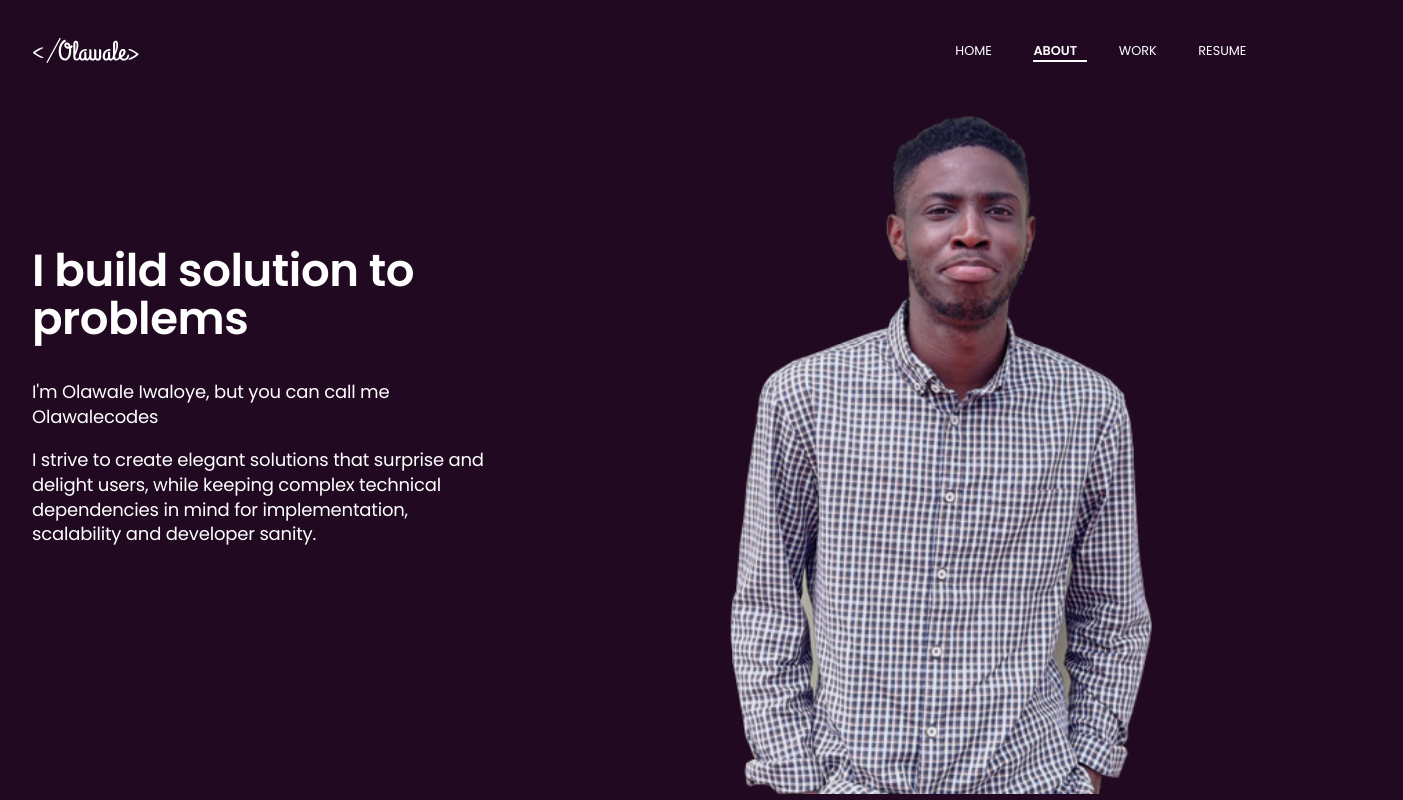
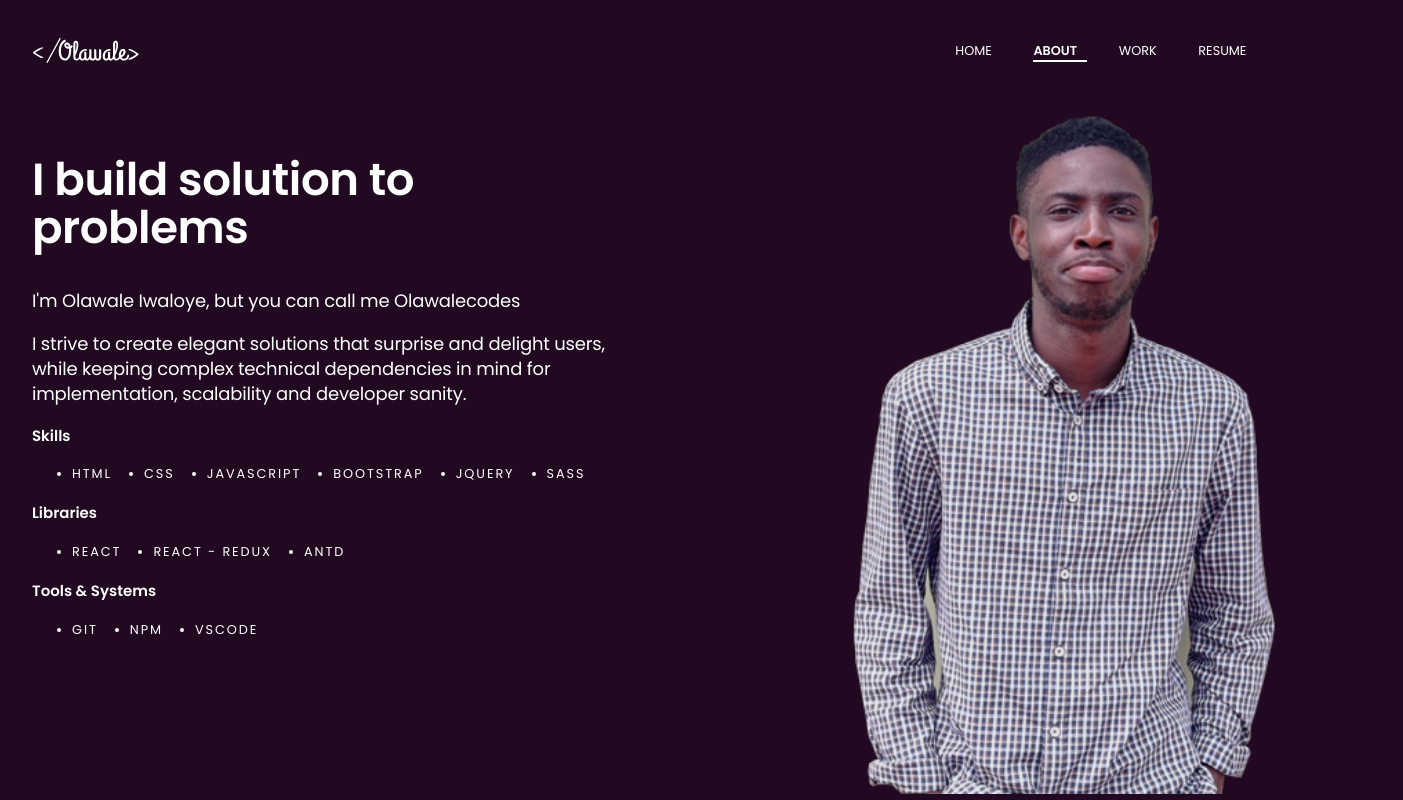
Before and after one commit to iwa-temmy/olawalecodes, a React (Create React App) app: page /about in a window 1280 px wide. Shown: the whole page, 1403 px wide, since content can reach past the window. Built offline with nearby package versions, Linux system fonts and the light colour scheme.

Commit message:
about page in progress

```diff
--- a/src/assets/css/style.css
+++ b/src/assets/css/style.css
@@ -30,6 +30,10 @@ a {
 
 .text-center {
   text-align: center;
+}
+
+.flex {
+  display: flex;
 }
 
 .navbar {
@@ -74,6 +78,11 @@ a {
   font-size: 18px;
   letter-spacing: -0.01em;
   line-height: 1.38105;
+}
+.home .hero main .stack .item {
+  margin: 0.25rem 2rem 0.25rem 0;
+  text-transform: uppercase;
+  letter-spacing: 0.15em;
 }
 .home .hero aside img {
   width: fit-content;
--- a/src/assets/scss/_base.scss
+++ b/src/assets/scss/_base.scss
@@ -32,3 +32,6 @@ a {
 .text-center{
   text-align: center;
 }
+.flex{
+  display: flex;
+}
--- a/src/assets/scss/style.scss
+++ b/src/assets/scss/style.scss
@@ -48,6 +48,14 @@
         font-size: 18px;
         letter-spacing: -.01em;
         line-height: 1.38105;
+      }
+
+      .stack {
+        .item {
+          margin: 0.25rem 2rem 0.25rem 0;
+          text-transform: uppercase;
+          letter-spacing: 0.15em;
+        }
       }
     }
 
@@ -189,8 +197,9 @@
       }
     }
   }
+
   //Works Page
-  .cards{
+  .cards {
     grid-template-columns: repeat(1, 1fr);
   }
 }
--- a/src/components/about/index.js
+++ b/src/components/about/index.js
@@ -11,6 +11,29 @@ const About = () => {
           <h1>I build solution to problems</h1>
           <p>I'm Olawale Iwaloye, but you can call me Olawalecodes</p>
           <p>I strive to create elegant solutions that surprise and delight users, while keeping complex technical dependencies in mind for implementation, scalability and developer sanity.</p>
+          <div className="stack">
+            <h3>Skills</h3>
+            <ul className="flex">
+              <li className="item">HTML</li>
+              <li className="item">CSS</li>
+              <li className="item">Javascript</li>
+              <li className="item">Bootstrap</li>
+              <li className="item">Jquery</li>
+              <li className="item">Sass</li>
+            </ul>
+            <h3>Libraries</h3>
+            <ul className="flex">
+              <li className="item">React</li>
+              <li className="item">React - Redux</li>
+              <li className="item">Antd</li>
+            </ul>
+            <h3>Tools & Systems</h3>
+            <ul className="flex">
+              <li className="item">Git</li>
+              <li className="item">Npm</li>
+              <li className="item">Vscode</li>
+            </ul>
+          </div>
         </main>
         <aside>
           <img src={Mee} alt="Iwaloye Olawale Samuel" />
```
